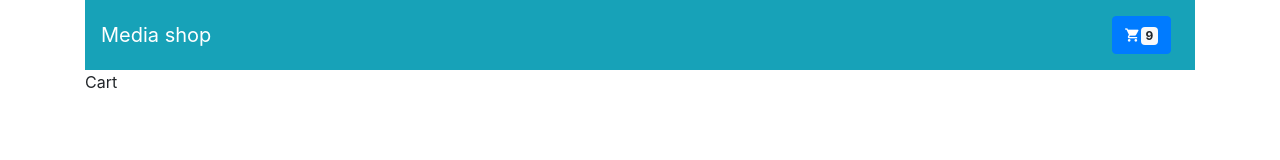
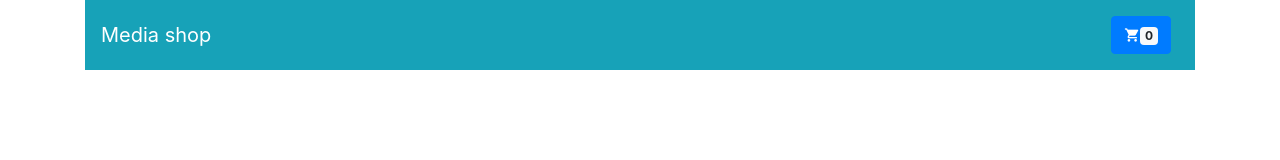
Before and after one commit to splincool/vue-shop, a Vue app: page /cart in a window 1280 px wide. Shown: the top 160 px of the page. Built offline with nearby package versions, Linux system fonts and the light colour scheme.

Commit message:
added a logic in store

```diff
--- a/src/components/CartButton.vue
+++ b/src/components/CartButton.vue
@@ -1,12 +1,18 @@
 <template>
   <b-button class="cart-btn" to="/cart" variant="primary">
     <span class="mdi mdi-cart"></span>
-    <b-badge variant="light">9</b-badge>
+    <b-badge variant="light">{{cartItemsCount}}</b-badge>
   </b-button>
 </template>
 
 <script>
+import { mapGetters } from 'vuex'
 export default {
-  name: 'cartButton'
+  name: 'cartButton',
+  computed: {
+    ...mapGetters([
+      'cartItemsCount'
+    ])
+  }
 }
 </script>
--- a/src/components/MediaCard.vue
+++ b/src/components/MediaCard.vue
@@ -1,5 +1,4 @@
 <template>
-  <!-- <b-col> -->
   <b-card
     :title="item.trackName"
     :img-src="largeImage(item.artworkUrl100)"
@@ -12,11 +11,10 @@
     <b-card-text>
       {{item.trackPrice}}
     </b-card-text>
-      <b-button href="#" variant="primary">
+    <b-button href="#" variant="primary" @click="addToCart">
       <span class="mdi mdi-cart-plus"></span>
     </b-button>
   </b-card>
-  <!-- </b-col> -->
 </template>
 
 <script>
@@ -28,6 +26,9 @@ export default {
   methods: {
     largeImage (url) {
       return url.replace('100x100', '300x300')
+    },
+    addToCart () {
+      this.$store.commit('addToCart', this.item)
     }
   }
 }
--- a/src/store.js
+++ b/src/store.js
@@ -5,10 +5,31 @@ Vue.use(Vuex)
 
 export default new Vuex.Store({
   state: {
-
+    cartItems: [],
+    cartItemsCount: 0
   },
   mutations: {
-
+    addToCart (state, payload) {
+      const cartItemIndex = state.cartItems.findIndex(item => item.id === payload.trackId)
+      if (cartItemIndex < 0) {
+        state.cartItems.unshift({
+          id: payload.trackId,
+          cartItem: payload,
+          amount: 1
+        })
+      } else {
+        state.cartItems[cartItemIndex].amount += 1
+      }
+    }
+  },
+  getters: {
+    cartItemsCount: state => {
+      let count = 0
+      for (let i of state.cartItems) {
+        count += i.amount
+      }
+      return count
+    }
   },
   actions: {
 
--- a/src/views/Cart.vue
+++ b/src/views/Cart.vue
@@ -1,6 +1,8 @@
 <template>
-  <div class="home">
-    Cart
+  <div class="cart">
+    <div v-for="(item, index) in $store.state.cartItems" :key="index">
+        {{item.id}} - {{item.cartItem.trackName}} - {{item.amount}}
+    </div>
   </div>
 </template>
 
```
Also changed, not shown: src/components/MediaList.vue (+4 -4 lines). Lines whose indentation alone changed are shown as unchanged.
